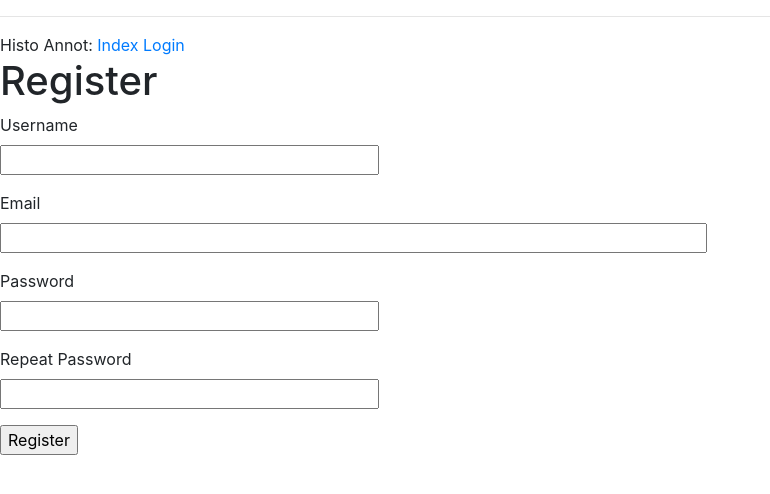
After one commit to lambda-science/IMPatienT, a Flask app: page /register in a window 1280 px wide. The commit adds this page. Shown: the top 494 px of the page, without its empty margins (0-770 px from the left). Run offline with Flask 2, Linux system fonts and the light colour scheme; parts of the project's set-up code (start-up, migrations or seed data) failed here and were passed over; some libraries are stand-ins or nearby versions.

Commit message:
Update for Login and Register

```diff
--- a/app/__init__.py
+++ b/app/__init__.py
@@ -2,9 +2,12 @@ from flask import Flask
 from config import Config
 from flask_sqlalchemy import SQLAlchemy
 from flask_migrate import Migrate
+from flask_login import LoginManager
 
 app = Flask(__name__)
 app.config.from_object(Config)
+login = LoginManager(app)
+login.login_view = 'login'
 db = SQLAlchemy(app)
 migrate = Migrate(app, db)
 
--- a/app/forms.py
+++ b/app/forms.py
@@ -1,8 +1,17 @@
 from app import app
+from app.models import User
+
 from flask_wtf import FlaskForm
 from flask_wtf.file import FileField, FileRequired, FileAllowed
 from wtforms import StringField, PasswordField, BooleanField, SubmitField, RadioField
-from wtforms.validators import DataRequired, Required
+from wtforms.validators import ValidationError, DataRequired, Email, EqualTo
+
+
+class LoginForm(FlaskForm):
+    username = StringField('Username', validators=[DataRequired()])
+    password = PasswordField('Password', validators=[DataRequired()])
+    remember_me = BooleanField('Remember Me')
+    submit = SubmitField('Sign In')
 
 
 class ImageForm(FlaskForm):
@@ -71,3 +80,23 @@ for feature in app.config["FEATURE_LIST"]:
                             ('0', 'Incertain')],
                    default='-1',
                    validators=[DataRequired()]))
+
+
+class RegistrationForm(FlaskForm):
+    username = StringField('Username', validators=[DataRequired()])
+    email = StringField('Email', validators=[DataRequired(), Email()])
+    password = PasswordField('Password', validators=[DataRequired()])
+    password2 = PasswordField('Repeat Password',
+                              validators=[DataRequired(),
+                                          EqualTo('password')])
+    submit = SubmitField('Register')
+
+    def validate_username(self, username):
+        user = User.query.filter_by(username=username.data).first()
+        if user is not None:
+            raise ValidationError('Username already exists.')
+
+    def validate_email(self, email):
+        user = User.query.filter_by(email=email.data).first()
+        if user is not None:
+            raise ValidationError('Email already used.')
--- a/app/routes.py
+++ b/app/routes.py
@@ -2,11 +2,15 @@ import os
 import json
 
 from app import app
-from app.forms import ImageForm, AnnotForm
+from app import db
+from app.forms import ImageForm, AnnotForm, LoginForm, RegistrationForm
+from app.models import User
 import app.histofunc as Histofunc
 
 from flask import Flask, flash, request, redirect, url_for, render_template, send_from_directory, session
+from flask_login import current_user, login_user, login_required, logout_user
 from werkzeug.utils import secure_filename
+from werkzeug.urls import url_parse
 
 
 @app.route("/uploads/<path:filename>")
@@ -23,6 +27,7 @@ def get_report(filename):
 
 @app.route("/", methods=["GET", "POST"])
 @app.route("/index", methods=["GET", "POST"])
+@login_required
 def upload_file():
     """Index page that is used to upload the image to the app and register patient ID.
     Redirect to the annotation page after a succesful upload.
@@ -40,6 +45,45 @@ def upload_file():
         return redirect(
             url_for("annot_page", filename=filename, patient_ID=patient_ID))
     return render_template("index.html", file_list=file_list, form=form)
+
+
+@app.route('/login', methods=['GET', 'POST'])
+def login():
+    if current_user.is_authenticated:
+        return redirect(url_for('index'))
+    form = LoginForm()
+    if form.validate_on_submit():
+        user = User.query.filter_by(username=form.username.data).first()
+        if user is None or not user.check_password(form.password.data):
+            flash('Invalid username or password')
+            return redirect(url_for('login'))
+        login_user(user, remember=form.remember_me.data)
+        next_page = request.args.get('next')
+        if not next_page or url_parse(next_page).netloc != '':
+            next_page = url_for('upload_file')
+        return redirect(next_page)
+    return render_template('login.html', title='Sign In', form=form)
+
+
+@app.route('/logout')
+def logout():
+    logout_user()
+    return redirect(url_for('login'))
+
+
+@app.route('/register', methods=['GET', 'POST'])
+def register():
+    if current_user.is_authenticated:
+        return redirect(url_for('index'))
+    form = RegistrationForm()
+    if form.validate_on_submit():
+        user = User(username=form.username.data, email=form.email.data)
+        user.set_password(form.password.data)
+        db.session.add(user)
+        db.session.commit()
+        flash('Congratulations, you are now a registered user!')
+        return redirect(url_for('login'))
+    return render_template('register.html', title='Register', form=form)
 
 
 @app.route("/annot", methods=["GET", "POST"])
--- a/app/templates/base.html
+++ b/app/templates/base.html
@@ -34,8 +34,14 @@
   <div>
     Histo Annot:
     <a href="/index">Index</a>
+    {% if current_user.is_anonymous %}
+    <a href="{{ url_for('login') }}">Login</a>
+    {% else %}
+    <a href="{{ url_for('logout') }}">Logout</a>
+    {% endif %}
   </div>
-  {% block content %}{% endblock %}
+  {% block content %}
+  {% endblock %}
 </body>
 
 </html>
--- a/app/templates/index.html
+++ b/app/templates/index.html
@@ -1,5 +1,6 @@
 {% extends "base.html"%}
 {% block content %}
+<h1>Logged in as: {{ current_user.username }}</h1>
 <div class="container">
   <div class="row">
     <div class="col-lg">
--- /dev/null
+++ b/app/templates/register.html
@@ -0,0 +1,37 @@
+{% extends "base.html" %}
+
+{% block content %}
+<h1>Register</h1>
+<form action="" method="post">
+    {{ form.hidden_tag() }}
+    <p>
+        {{ form.username.label }}<br>
+        {{ form.username(size=32) }}<br>
+        {% for error in form.username.errors %}
+        <span style="color: red;">[{{ error }}]</span>
+        {% endfor %}
+    </p>
+    <p>
+        {{ form.email.label }}<br>
+        {{ form.email(size=64) }}<br>
+        {% for error in form.email.errors %}
+        <span style="color: red;">[{{ error }}]</span>
+        {% endfor %}
+    </p>
+    <p>
+        {{ form.password.label }}<br>
+        {{ form.password(size=32) }}<br>
+        {% for error in form.password.errors %}
+        <span style="color: red;">[{{ error }}]</span>
+        {% endfor %}
+    </p>
+    <p>
+        {{ form.password2.label }}<br>
+        {{ form.password2(size=32) }}<br>
+        {% for error in form.password2.errors %}
+        <span style="color: red;">[{{ error }}]</span>
+        {% endfor %}
+    </p>
+    <p>{{ form.submit() }}</p>
+</form>
+{% endblock %}
```
Also changed, not shown: app/models.py (+15 -1 lines), app/templates/login.html (added, +19 -0 lines).
